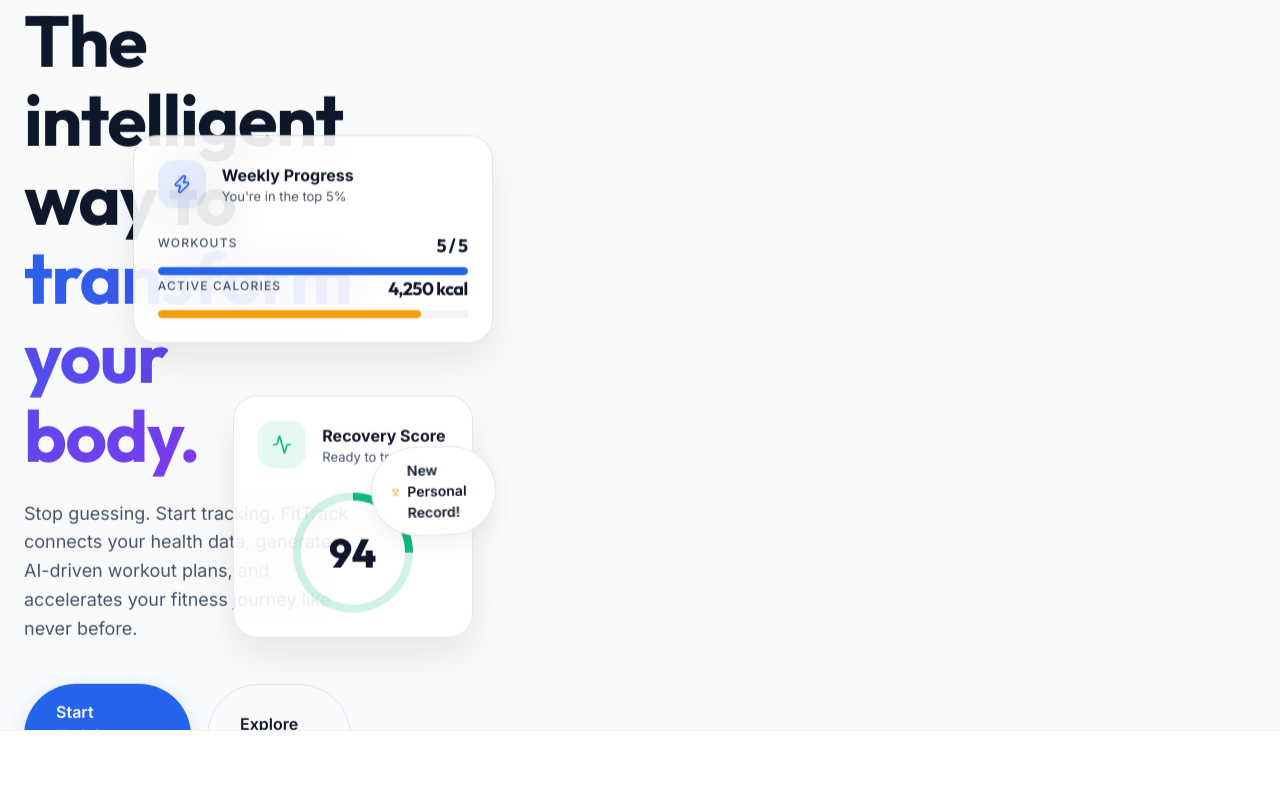
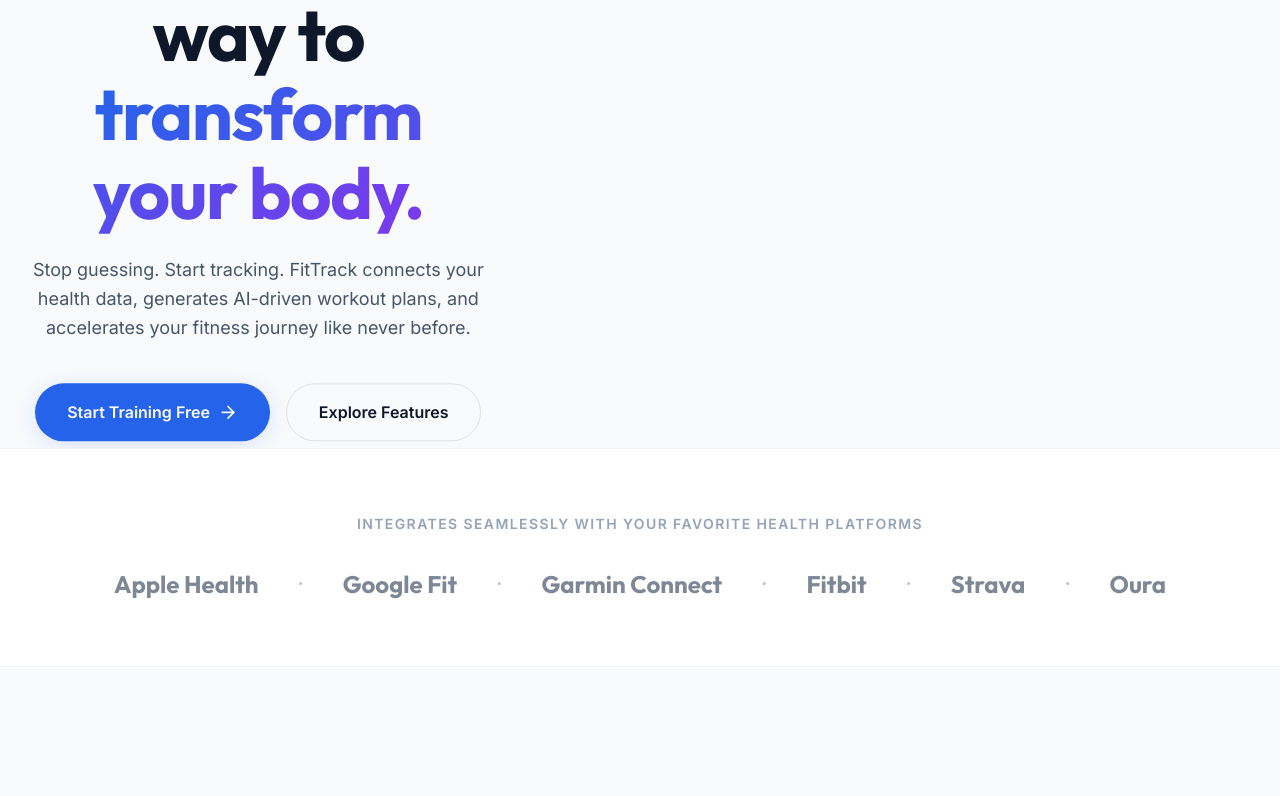
Before and after one commit to YedruJahnavi/scalable_fitness_platform, a React (Vite) app in the folder frontend/: page /#/ in a window 1280 px wide. Shown: the part 523-1319 px from the top of the page. Built offline with nearby package versions, Linux system fonts and the light colour scheme; no server answers; grey boxes are pictures that could not be loaded.

Commit message:
Remove floating cards from hero section

```diff
--- a/frontend/src/pages/LandingPage.css
+++ b/frontend/src/pages/LandingPage.css
@@ -171,25 +171,20 @@
 }
 
 .hero-container {
-  max-width: 1280px;
+  max-width: 900px;
   margin: 0 auto;
   padding: 0 24px;
-  display: grid;
-  grid-template-columns: 1fr;
-  gap: 64px;
-}
-
-@media (min-width: 1024px) {
-  .hero-container {
-    grid-template-columns: 1fr 1fr;
-    align-items: center;
-  }
+  display: flex;
+  flex-direction: column;
+  align-items: center;
+  text-align: center;
 }
 
 .hero-content {
   display: flex;
   flex-direction: column;
-  align-items: flex-start;
+  align-items: center;
+  width: 100%;
 }
 
 .hero-badge {
@@ -253,11 +248,14 @@
   line-height: 1.6;
   margin-bottom: 40px;
   max-width: 540px;
+  margin-left: auto;
+  margin-right: auto;
 }
 
 .hero-actions {
   display: flex;
   flex-direction: column;
+  justify-content: center;
   gap: 16px;
   width: 100%;
   margin-bottom: 48px;
--- a/frontend/src/pages/LandingPage.jsx
+++ b/frontend/src/pages/LandingPage.jsx
@@ -126,66 +126,7 @@
             </motion.div>
           </div>
 
-          <motion.div
-            custom={5} initial="hidden" animate="visible" variants={fadeUpVariants}
-            className="hero-visuals"
-          >
-            {/* Abstract 3D/Floating UI elements */}
-            <div className="mockup-container">
-              <motion.div
-                animate={{ y: [-15, 15, -15] }}
-                transition={{ duration: 6, repeat: Infinity, ease: "easeInOut" }}
-                className="floating-card primary-card"
-              >
-                <div className="card-header">
-                  <div className="icon-circle bg-blue"><Zap size={20} /></div>
-                  <div className="card-meta">
-                    <span className="card-title">Weekly Progress</span>
-                    <span className="card-subtitle">You're in the top 5%</span>
-                  </div>
-                </div>
-                <div className="card-body">
-                  <div className="stat-row">
-                    <span className="stat-label">Workouts</span>
-                    <span className="stat-value">5 / 5</span>
-                  </div>
-                  <div className="progress-bar"><div className="progress-fill" style={{ width: '100%' }}></div></div>
 
-                  <div className="stat-row mt-4">
-                    <span className="stat-label">Active Calories</span>
-                    <span className="stat-value">4,250 kcal</span>
-                  </div>
-                  <div className="progress-bar"><div className="progress-fill bg-orange" style={{ width: '85%' }}></div></div>
-                </div>
-              </motion.div>
-
-              <motion.div
-                animate={{ y: [10, -10, 10] }}
-                transition={{ duration: 5, repeat: Infinity, ease: "easeInOut", delay: 1 }}
-                className="floating-card secondary-card"
-              >
-                <div className="card-header">
-                  <div className="icon-circle bg-green"><Activity size={20} /></div>
-                  <div className="card-meta">
-                    <span className="card-title">Recovery Score</span>
-                    <span className="card-subtitle">Ready to train</span>
-                  </div>
-                </div>
-                <div className="score-circle">
-                  <span className="score-value">94</span>
-                </div>
-              </motion.div>
-
-              <motion.div
-                animate={{ y: [-5, 8, -5], rotate: [-2, 2, -2] }}
-                transition={{ duration: 7, repeat: Infinity, ease: "easeInOut", delay: 0.5 }}
-                className="floating-badge"
-              >
-                <Trophy size={16} className="text-yellow" />
-                <span>New Personal Record!</span>
-              </motion.div>
-            </div>
-          </motion.div>
         </motion.div>
       </section>
 
```
